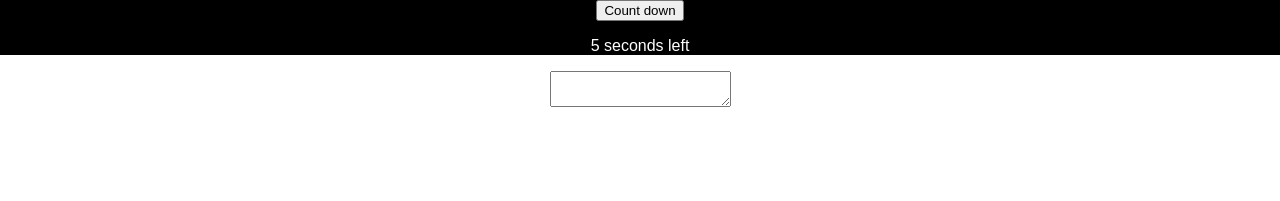
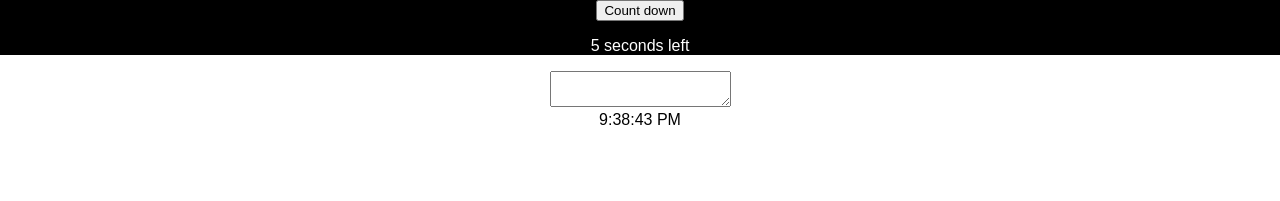
Before and after one commit to edblad/react-dashboard, a React (Create React App) app: page / in a window 1280 px wide. Shown: the top 201 px of the page. Built offline with nearby package versions, Linux system fonts and the light colour scheme.

Commit message:
started creating the clock

```diff
--- a/src/components/App.js
+++ b/src/components/App.js
@@ -1,15 +1,16 @@
 import React, { Component } from 'react';
 import Timer from './Timer';
 import Postit from './Postit';
+import Clock from './Clock';
 import '../App.css';
 
 class App extends Component {
   state = {
-    text: localStorage.getItem('text')
+    postitText: localStorage.getItem('text')
   }
 
   saveText = (event) => {
-      this.setState({ text: event.target.value  });
+      this.setState({ postitText: event.target.value  });
       localStorage.setItem('text', event.target.value);
   }
 
@@ -17,7 +18,8 @@ class App extends Component {
     return (
       <div className="App">
         <Timer seconds={5} />
-        <Postit saveText={this.saveText} value={this.state.text} />
+        <Postit value={this.state.postitText} saveText={this.saveText} />
+        <Clock time={new Date()} />
       </div>
     );
   }
--- /dev/null
+++ b/src/components/Clock.js
@@ -0,0 +1,18 @@
+import React, { Component } from 'react';
+
+// function Clock(props) {
+//     return (
+//         <p>{ props.time.toLocaleTimeString() }</p>
+//     )
+// }
+class Clock extends Component {
+    render() {
+        return (
+            <div className="clock">
+               { this.props.time.toLocaleTimeString() }
+            </div>
+        )
+    }
+}
+
+export default Clock;
--- a/src/components/Timer.js
+++ b/src/components/Timer.js
@@ -14,7 +14,7 @@ class Timer extends Component {
     countDown = () => {
         this.setState({ startButton: false });
 
-        setInterval( () => {
+        setInterval(() => {
             // console.log(this.state.secondsLeft);
             if (this.state.secondsLeft > 0) {
                 this.setState(
```
